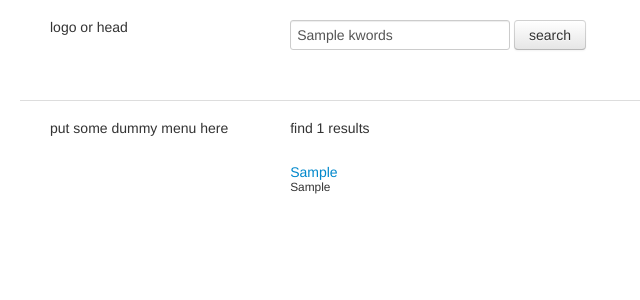
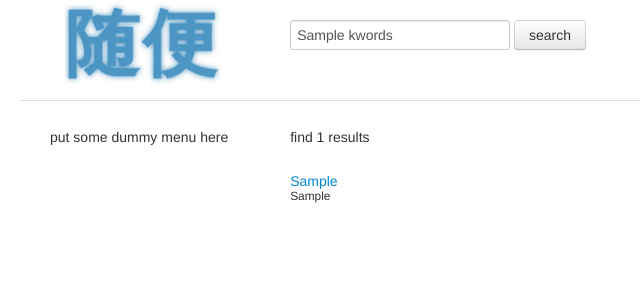
Before and after one commit to reasonsolo/cc_homework, a Django app: template suibian/suibian/templates/search.html in a window 1280 px wide. Shown: the top 300 px of the page, without its empty margins (0-640 px from the left). Run offline with Django 3.2, Linux system fonts and the light colour scheme; the template is opened without the code that fills it: most values are stand-ins (such as "Sample title", 1, 10 or a date in 2020); parts of the project's set-up code (start-up, migrations or seed data) failed here and were passed over.

Commit message:
Logo..haha

```diff
--- a/suibian/suibian/templates/home.html
+++ b/suibian/suibian/templates/home.html
@@ -10,6 +10,7 @@ Home
 <div class="row-fluid">
 <div class="span12">
     <div id="homesearch">
+    <img src="{{ STATIC_URL }}img/suibian.png"/>
     <form class="form-search" method="get" action="">
         <input type="text" class=search-query" name="kwords" value="{{ kwords }}" />
         <input type="submit" class="btn" value="{% trans "search" %}" />
--- a/suibian/suibian/templates/search.html
+++ b/suibian/suibian/templates/search.html
@@ -8,7 +8,11 @@ Search
 {% block content %}
 <div class="row-fluid">
     <div id="searchtop">
-    <div class="span2" id="logo">logo or head</div>
+    <div class="span2" id="logo">
+        <a href="{% url suibian.views.home %}">
+            <img style="margin-top: -20px;" src="{{ STATIC_URL }}img/suibian.png"/>
+        </a>
+    </div>
     <div class="span8" id="mainsearch">
         <div class="pull-left">
             <form class="form-search" method="get" action="">
@@ -18,6 +22,7 @@ Search
         </div>
     </div>
     </div>
+
     <div class="clearfix"> </div>
 
     <div class="row-fluid">
```
Also changed, not shown: suibian/suibian/static/img/suibian.png (added).
